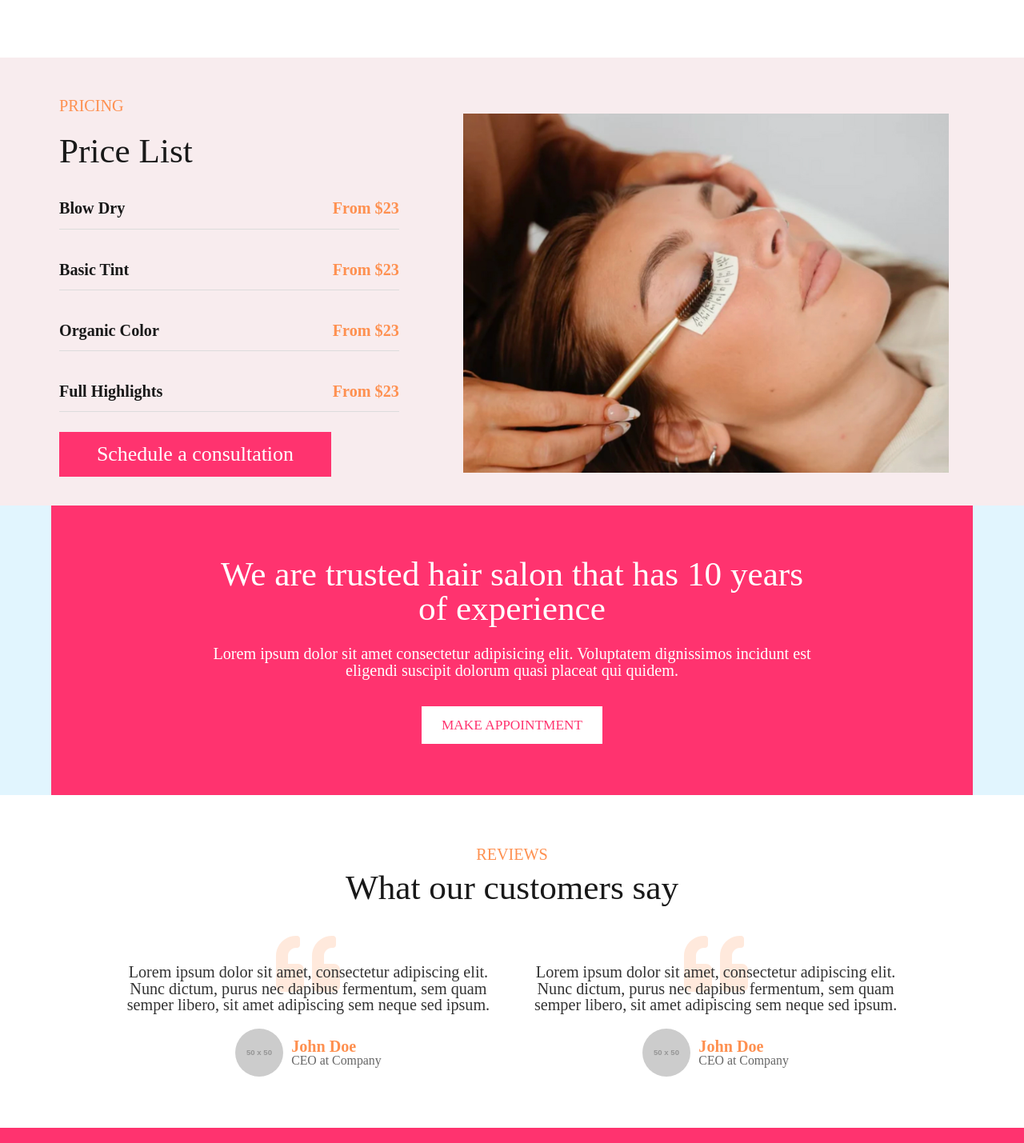
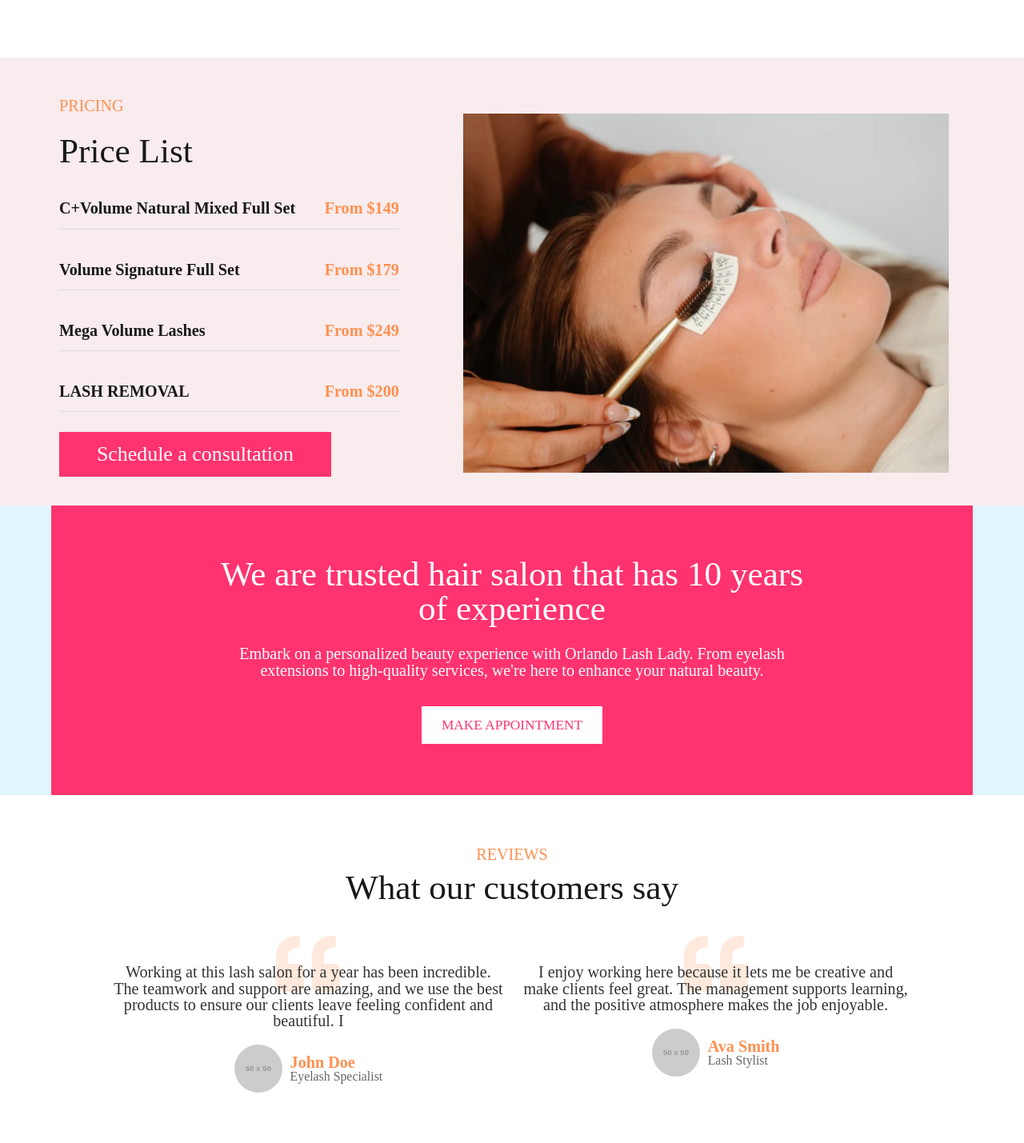
Before and after one commit to dockerdavid/sololashes, a React (Vite) app: page / in a window 1280 px wide. Shown: the part 1368-2797 px from the top of the page at 80% size. Built offline with nearby package versions, Linux system fonts and the light colour scheme.

Commit message:
Cambios de textos

```diff
--- a/src/components/navbar-component/Navbar.component.tsx
+++ b/src/components/navbar-component/Navbar.component.tsx
@@ -49,7 +49,7 @@ const NavbarComponent = () => {
 					<h2>
 						Where quality meets comfort & Style
 					</h2>
-					<p>Lorem ipsum dolor sit amet consectetur adipisicing elit. Officia suscipit deserunt soluta accusamus doloribus saepe.</p>
+					<p>Where quality meets comfort and style, our company specializes in aesthetics with a focus on lashes.</p>
 					<button>
 						<a href="#">Schedule a Consultation</a>
 					</button>
--- a/src/pages/home-page/components/customers/customers.component.tsx
+++ b/src/pages/home-page/components/customers/customers.component.tsx
@@ -16,16 +16,16 @@ const CustomersComponent = () => {
 					<div className={styles.opinion}>
 						<div className={styles.description}>
 							<span>
-								Lorem ipsum dolor sit amet, consectetur adipiscing elit. Nunc
-								dictum, purus nec dapibus fermentum, sem quam semper libero,
-								sit amet adipiscing sem neque sed ipsum.
+							Working at this lash salon for a year has been incredible. The teamwork and support are amazing,
+							 and we use the best products to ensure our clients leave feeling confident and beautiful.
+							  I
 							</span>
 						</div>
 						<div className={styles.person}>
 							<img className={styles.imgPerson} src="https://via.placeholder.com/50" alt="John Doe" />
 							<div className={styles.flexPerson}>
 								<span>John Doe</span>
-								<span>CEO at Company</span>
+								<span>Eyelash Specialist</span>
 							</div>
 						</div>
 					</div>
@@ -37,16 +37,15 @@ const CustomersComponent = () => {
 					<div className={styles.opinion}>
 						<div className={styles.description}>
 							<span>
-								Lorem ipsum dolor sit amet, consectetur adipiscing elit. Nunc
-								dictum, purus nec dapibus fermentum, sem quam semper libero,
-								sit amet adipiscing sem neque sed ipsum.
+							I enjoy working here because it lets me be creative and make clients feel great.
+							The management supports learning, and the positive atmosphere makes the job enjoyable.
 							</span>
 						</div>
 						<div className={styles.person}>
 							<img className={styles.imgPerson} src="https://via.placeholder.com/50" alt="John Doe" />
 							<div className={styles.flexPerson}>
-								<span>John Doe</span>
-								<span>CEO at Company</span>
+								<span>Ava Smith</span>
+								<span>Lash Stylist</span>
 							</div>
 						</div>
 					</div>
--- a/src/pages/home-page/components/footer/footer.component.tsx
+++ b/src/pages/home-page/components/footer/footer.component.tsx
@@ -7,9 +7,10 @@ const FooterComponent = () => {
 		<div className={styles.container}>
 			<span className={styles.title}>SoloLashes</span>
 			<p className={styles.paragraph}>
-				Lorem ipsum dolor sit amet consectetur adipisicing elit. Obcaecati
-				debitis quod quis, facere minus mollitia, commodi nulla laudantium
-				repellendus ab nihil aliquid?
+			Orlando Lash Lady is known for her customized design and detailed work.
+			 She founded her business with one goal in mind - to make lash services customizable,
+			  safe and affordable for every woman and man. Her Lash Extensions Services focuses on safety,
+			   beauty and quality results. Ready to embark on a beautiful journey?
 			</p>
 			<div className={styles.gridContainer}>
 				<div className={styles.gridItem}>
--- a/src/pages/home-page/components/price-list/price-list.component.tsx
+++ b/src/pages/home-page/components/price-list/price-list.component.tsx
@@ -8,20 +8,20 @@ const PriceListComponent = () => {
 				<span className={styles.subtitle}>Price List</span>
 				<div className={styles.cards}>
 					<div className={styles.pricingCard}>
-						<span className={styles.kind}>Blow Dry</span>
-						<span className={styles.price}>From $23</span>
+						<span className={styles.kind}>C+Volume Natural Mixed Full Set</span>
+						<span className={styles.price}>From $149</span>
 					</div>
 					<div className={styles.pricingCard}>
-						<span className={styles.kind}>Basic Tint</span>
-						<span className={styles.price}>From $23</span>
+						<span className={styles.kind}>Volume Signature Full Set</span>
+						<span className={styles.price}>From $179</span>
 					</div>
 					<div className={styles.pricingCard}>
-						<span className={styles.kind}>Organic Color</span>
-						<span className={styles.price}>From $23</span>
+						<span className={styles.kind}>Mega Volume Lashes</span>
+						<span className={styles.price}>From $249</span>
 					</div>
 					<div className={styles.pricingCard}>
-						<span className={styles.kind}>Full Highlights</span>
-						<span className={styles.price}>From $23</span>
+						<span className={styles.kind}>LASH REMOVAL</span>
+						<span className={styles.price}>From $200</span>
 					</div>
 				</div>
 				<button className={styles.schedule}>
--- a/src/pages/home-page/components/trusted/trusted.component.tsx
+++ b/src/pages/home-page/components/trusted/trusted.component.tsx
@@ -4,7 +4,8 @@ const TrustedComponent = () => {
 	return (
 		<div className={styles.container}>
 			<span className={styles.title}>We are trusted hair salon that has 10 years of experience</span>
-			<span className={styles.subtitle}>Lorem ipsum dolor sit amet consectetur adipisicing elit. Voluptatem dignissimos incidunt est eligendi suscipit dolorum quasi placeat qui quidem.</span>
+			<span className={styles.subtitle}>	Embark on a personalized beauty experience with Orlando Lash Lady. From eyelash extensions to high-quality services,
+				 								we're here to enhance your natural beauty.</span>
 			<button className={styles.appointment}>
 				<a>MAKE APPOINTMENT</a>
 			</button>
```
